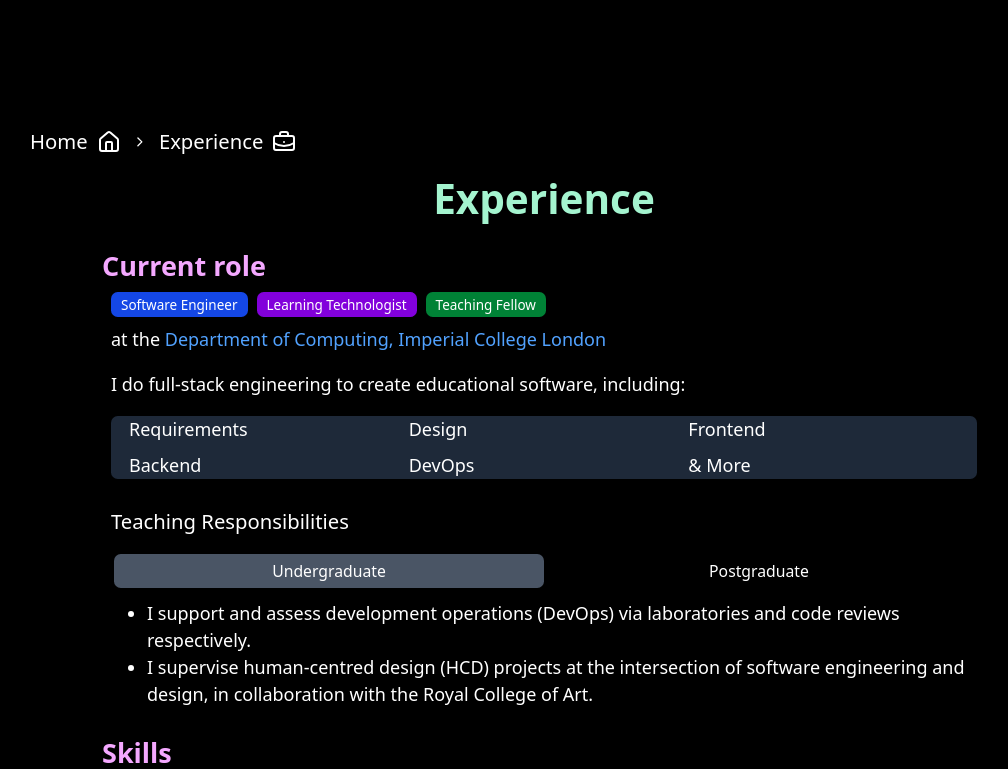
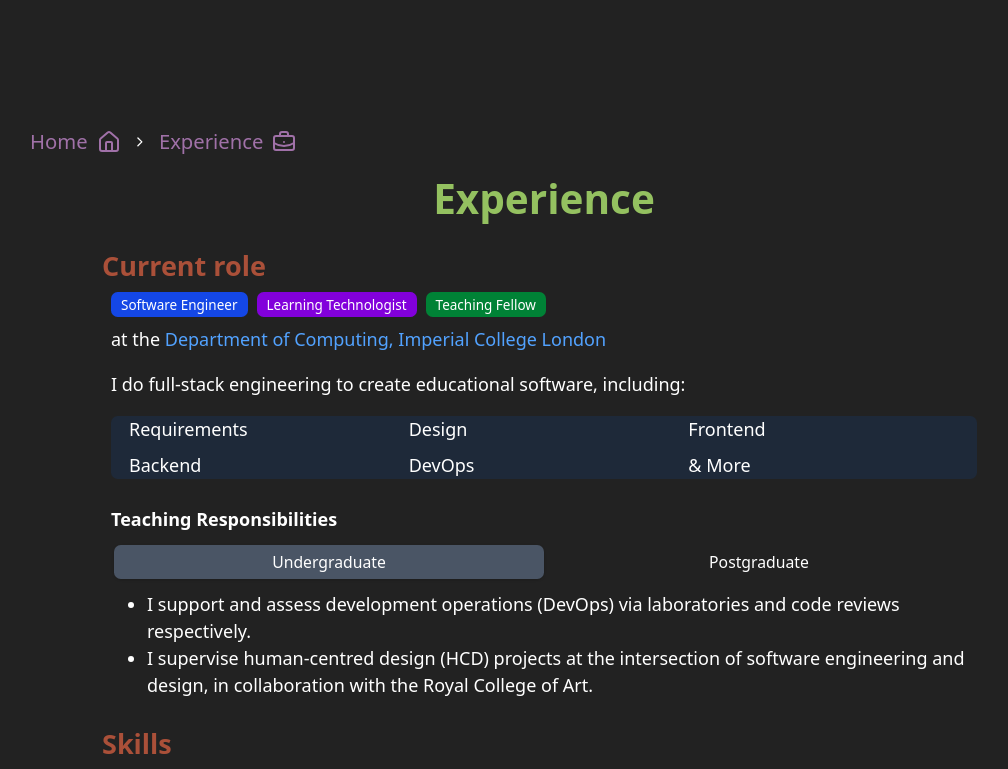
Before and after one commit to zaki-amin/personal-website, a Next.js app: page /experience in a window 1280 px wide. Shown: the top 769 px of the page, without its empty margins (96-1104 px from the left). Built offline with nearby package versions, Linux system fonts and the light colour scheme.

Commit message:
style: define custom palette from paletton and use it in tailwind config

```diff
--- a/src/app/globals.css
+++ b/src/app/globals.css
@@ -1,7 +1,29 @@
 @import "tailwindcss";
 
 html, body {
-    background-color: #000; /* Black background */
+    background-color: #222222; /* Dark grey background */
     color: #fff; /* White text */
     font-size: 18px;
 }
+
+@theme {
+    --color-primary-100: #C4E79A;
+    --color-primary-200: #94C160;
+    --color-primary-300: #6B9A33;
+    --color-primary-400: #477413;
+    --color-primary-500: #294D00;
+
+    /* Secondary color 1 (terracotta/red) */
+    --color-secondary-100: #FFBCAA;
+    --color-secondary-200: #D4806A;
+    --color-secondary-300: #AA5039;
+    --color-secondary-400: #802B15;
+    --color-secondary-500: #551200;
+
+    /* Secondary color 2 (purple) */
+    --color-accent-100: #A071A8;
+    --color-accent-200: #82478C;
+    --color-accent-300: #652770;
+    --color-accent-400: #4A1054;
+    --color-accent-500: #300138;
+}
--- a/src/app/page.tsx
+++ b/src/app/page.tsx
@@ -8,7 +8,7 @@
       <div className='flex flex-col items-center justify-center gap-4'>
         <AllLinks />
 
-        <h1 className='text-4xl font-bold text-green-300'>Zaki Amin</h1>
+        <h1 className='text-4xl font-bold text-primary-200'>Zaki Amin</h1>
         <h3 className='text-2xl'>(zah - key ah - mean)</h3>
 
         <Image
--- a/src/myComponents/IconWithText.tsx
+++ b/src/myComponents/IconWithText.tsx
@@ -9,8 +9,8 @@
 const IconWithText: FC<IconWithTextProps> = ({ icon, text }) => {
   return (
     <span className='flex items-center gap-2'>
-      <span className='text-lg'>{text}</span>
-      <span>{icon}</span>
+      <span className='text-lg text-accent-100'>{text}</span>
+      <span className='text-accent-100'>{icon}</span>
     </span>
   )
 }
--- a/src/myComponents/Subsection.tsx
+++ b/src/myComponents/Subsection.tsx
@@ -8,7 +8,9 @@
 const Subsection: FC<SubsectionProps> = ({ title, children }) => {
   return (
     <div className='px-16 md:px-32'>
-      <h2 className='text-2xl font-semibold py-2 text-fuchsia-300'>{title}</h2>
+      <h2 className='text-2xl font-semibold py-2 text-secondary-300'>
+        {title}
+      </h2>
       {children}
     </div>
   )
--- a/src/myComponents/experience/TeachingResponsibilities.tsx
+++ b/src/myComponents/experience/TeachingResponsibilities.tsx
@@ -3,8 +3,8 @@
 
 const TeachingResponsibilities: FC = () => {
   return (
-    <div className='space-y-3'>
-      <h3 className='text-lg font-medium'>Teaching Responsibilities</h3>
+    <div className='space-y-2'>
+      <h3 className='font-semibold'>Teaching Responsibilities</h3>
       <Tabs defaultValue='undergraduate' className='w-full'>
         <TabsList className='grid w-full grid-cols-2 '>
           <TabsTrigger
--- a/src/myComponents/layout/PageHeader.tsx
+++ b/src/myComponents/layout/PageHeader.tsx
@@ -7,7 +7,7 @@
 const PageHeader: FC<PageHeaderProps> = ({ title }) => {
   return (
     <div className='justify-items-center'>
-      <h1 className='text-4xl font-semibold text-emerald-200'>{title}</h1>
+      <h1 className='text-4xl font-semibold text-primary-200'>{title}</h1>
     </div>
   )
 }
```
